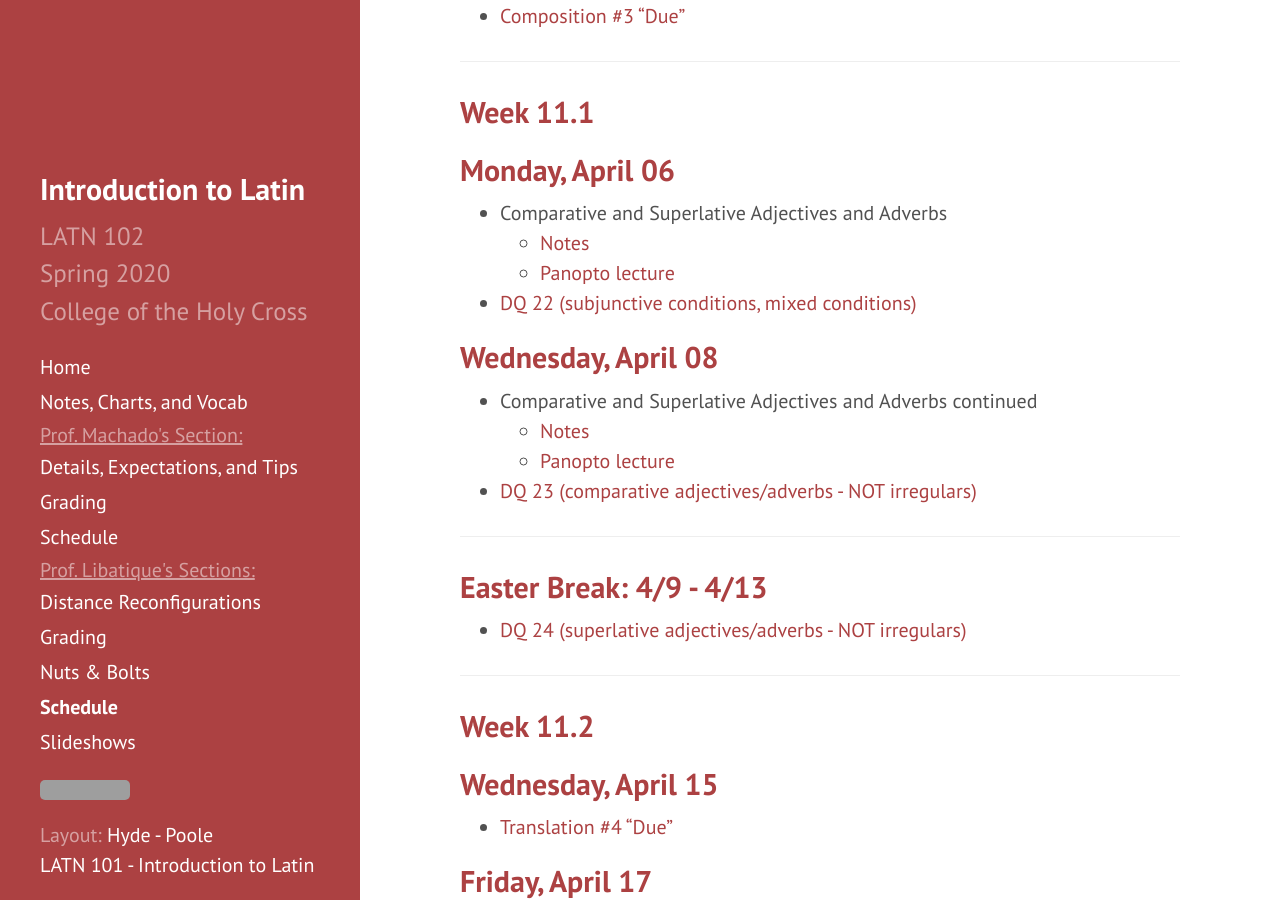
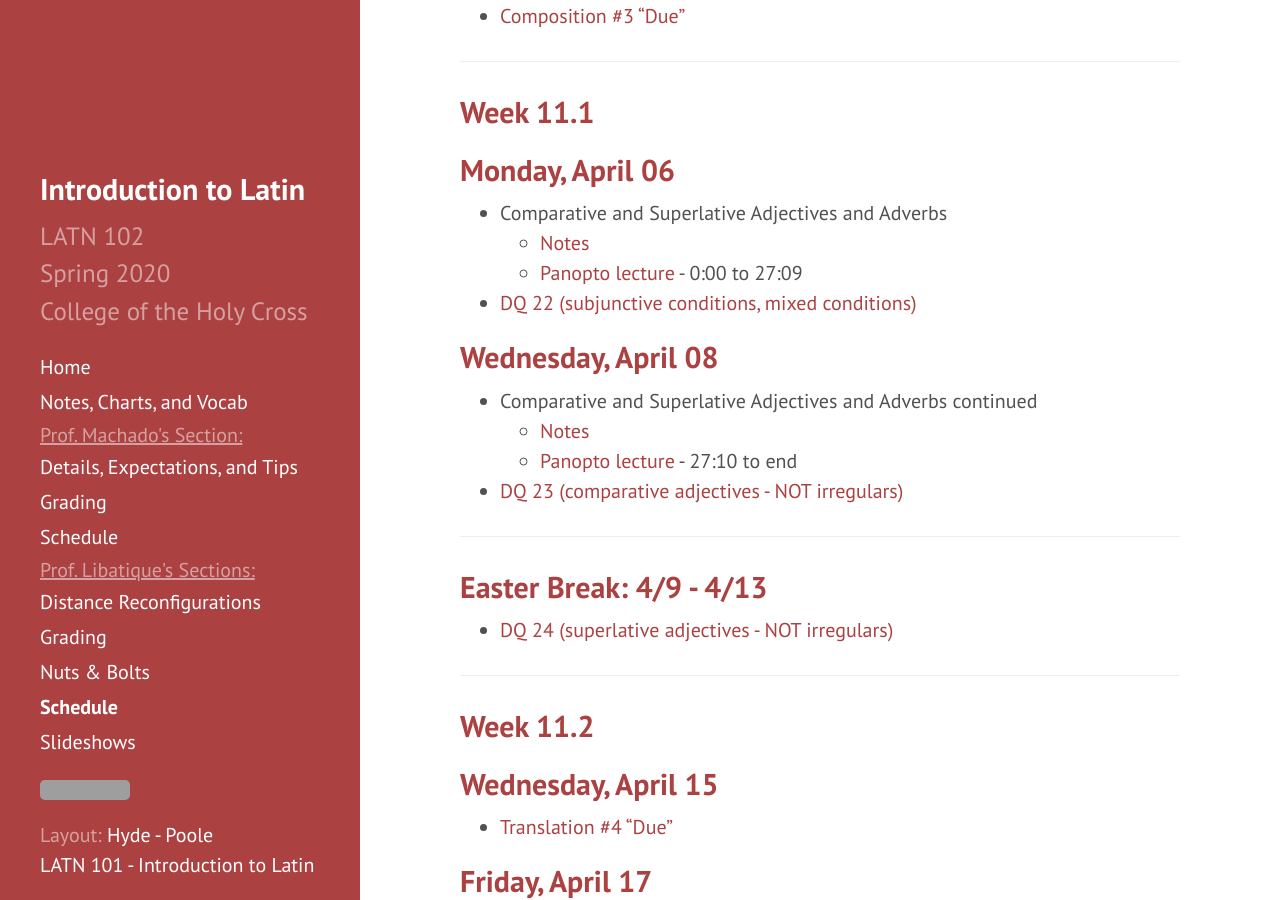
Before and after one commit to DLibatique/LATN102-S20, a Jekyll site: the page built from _pages/schedule-DL.md, in a window 1280 px wide and 900 px high, scrolled down 5358 px. Built offline with Jekyll 4.4.1, drawn with Linux system fonts in a browser that asks for light colours; grey boxes are pictures that could not be loaded.

Commit message:
updated comp and superl timestamps and quiz titles

```diff
--- a/_pages/schedule-DL.md
+++ b/_pages/schedule-DL.md
@@ -185,19 +185,19 @@ Course Reconfiguration Week. See the [distance reconfiguration page](distance-DL
 ## Monday, April 06
 - Comparative and Superlative Adjectives and Adverbs
   - [Notes](comparative-and-superlative)
-  - [Panopto lecture](https://holycross.hosted.panopto.com/Panopto/Pages/Viewer.aspx?id=346ce282-6c80-46d8-bca8-ab84016d16ef)
+  - [Panopto lecture](https://holycross.hosted.panopto.com/Panopto/Pages/Viewer.aspx?id=346ce282-6c80-46d8-bca8-ab84016d16ef) - 0:00 to 27:09
 - [DQ 22 (subjunctive conditions, mixed conditions)](https://forms.gle/Sf1rx2bo9xqaP2nX8)
 
 ## Wednesday, April 08
 - Comparative and Superlative Adjectives and Adverbs continued
   - [Notes](comparative-and-superlative)
-  - [Panopto lecture](https://holycross.hosted.panopto.com/Panopto/Pages/Viewer.aspx?id=346ce282-6c80-46d8-bca8-ab84016d16ef)
-- [DQ 23 (comparative adjectives/adverbs - NOT irregulars)](https://forms.gle/c4hQdrzXQQ9EDi368)
+  - [Panopto lecture](https://holycross.hosted.panopto.com/Panopto/Pages/Viewer.aspx?id=346ce282-6c80-46d8-bca8-ab84016d16ef) - 27:10 to end
+- [DQ 23 (comparative adjectives - NOT irregulars)](https://forms.gle/c4hQdrzXQQ9EDi368)
 
 ***
 
 ## Easter Break: 4/9 - 4/13
-- [DQ 24 (superlative adjectives/adverbs - NOT irregulars)](https://forms.gle/vh1LQZs7DSN7GTzd9)
+- [DQ 24 (superlative adjectives - NOT irregulars)](https://forms.gle/vh1LQZs7DSN7GTzd9)
 
 ***
 
```
Also changed, not shown: _pages/distance-DL.md (+2 -2 lines).
